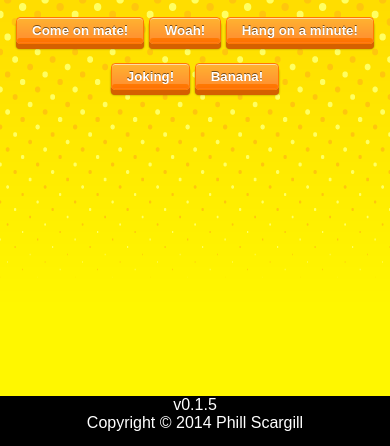
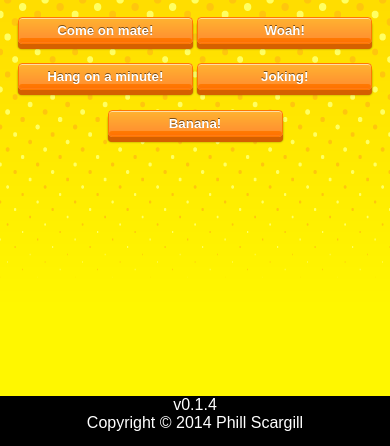
Before and after one commit to DuncBoard/DuncBoard.github.io, a plain HTML site: page index.html in a window 390 px wide. Shown: the part 398-844 px from the top of the page. Drawn offline with nearby package versions, Linux system fonts and the light colour scheme.

Commit message:
Revert "adjusted initial page scale for mobile"
This reverts commit 019cd77f84c33606a50fb3197af9b6ba2a40ec5b.

Conflicts:
	index.html

```diff
--- a/index.html
+++ b/index.html
@@ -16,11 +16,11 @@
 			<img src="images/dunclogo.png" id="dunc" style="width: 100%;">
 		</div>
 			<center><div id="buttonwrapper">
-				<input type="button" class="myButton" id="comeonbtn" style="width: auto; margin-top: 5%;" value="Come on mate!">
-				<input type="button" class="myButton" id="woahbtn" style="width: auto; margin-top: 5%;" value="Woah!">
-				<input type="button" class="myButton" id="hangbtn" style="width: auto; margin-top: 5%;" value="Hang on a minute!">
-				<input type="button" class="myButton" id="jokebtn" style="width: auto; margin-top: 5%;" value="Joking!">
-				<input type="button" class="myButton" id="bananabtn" style="width: auto; margin-top: 5%;" value="Banana!">
+				<input type="button" class="myButton" id="comeonbtn" style="width: 175px; margin-top: 5%;" value="Come on mate!">
+				<input type="button" class="myButton" id="woahbtn" style="width: 175px; margin-top: 5%;" value="Woah!">
+				<input type="button" class="myButton" id="hangbtn" style="width: 175px; margin-top: 5%;" value="Hang on a minute!">
+				<input type="button" class="myButton" id="jokebtn" style="width: 175px; margin-top: 5%;" value="Joking!">
+				<input type="button" class="myButton" id="bananabtn" style="width: 175px; margin-top: 5%;" value="Banana!">
 			</div></center>
 		<script>
 			$('#dunc').jrumble();
@@ -33,7 +33,7 @@
 		</script>
 	</div>
 	<div class="footer">
-		<center>v0.1.5</center>
+		<center>v0.1.4</center>
 		<center>Copyright &copy; 2014 Phill Scargill
 	</div>
 	</footer>
--- a/js/init.js
+++ b/js/init.js
@@ -3,27 +3,22 @@ soundManager.setup({
 	onready: function() {
 		var dunc_mp3_1 = soundManager.createSound({
 			url: 'mp3/dunc1.mp3'
-			autoLoad:true
 		});
 
 		var dunc_mp3_2 = soundManager.createSound({
 			url: 'mp3/dunc2.mp3'
-			autoLoad:true
 		});
 
 		var dunc_mp3_3 = soundManager.createSound({
 			url: 'mp3/dunc3.mp3'
-			autoLoad:true
 		});
 
 		var dunc_mp3_4 = soundManager.createSound({
 			url: 'mp3/dunc4.mp3'
-			autoLoad:true
 		});
 
 		var dunc_mp3_5 = soundManager.createSound({
 			url: 'mp3/dunc5.mp3'
-			autoLoad:true
 		});
 
 		$("#comeonbtn").click(function() {
```
